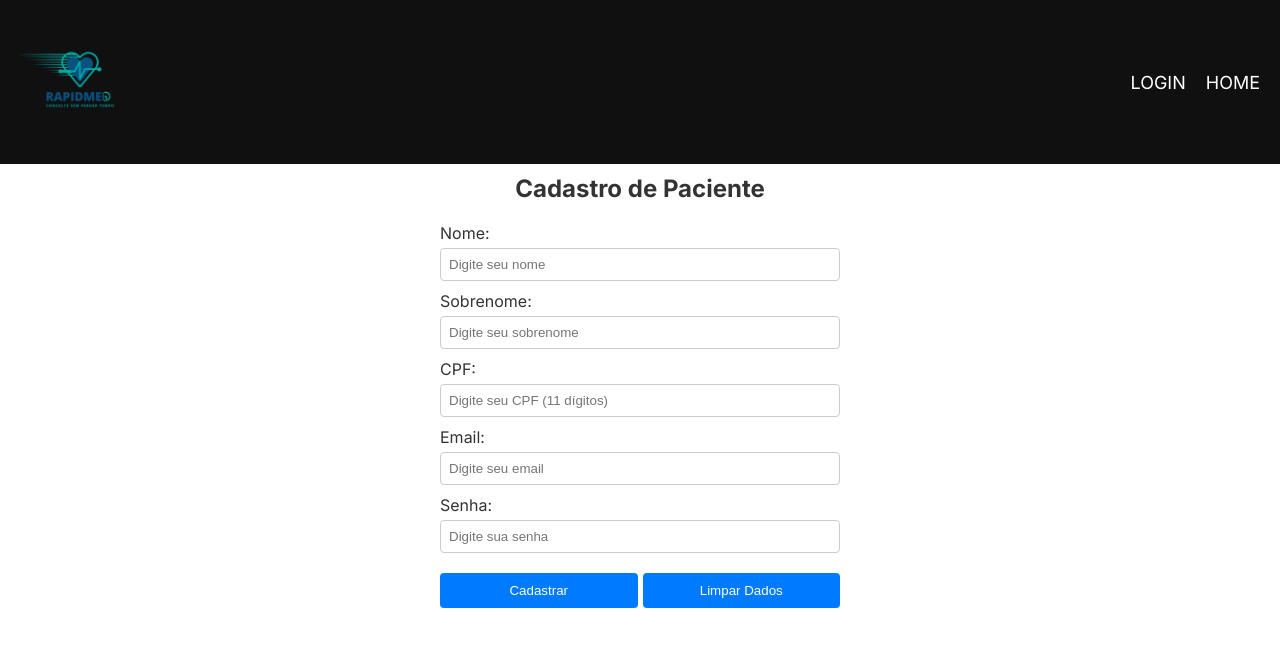
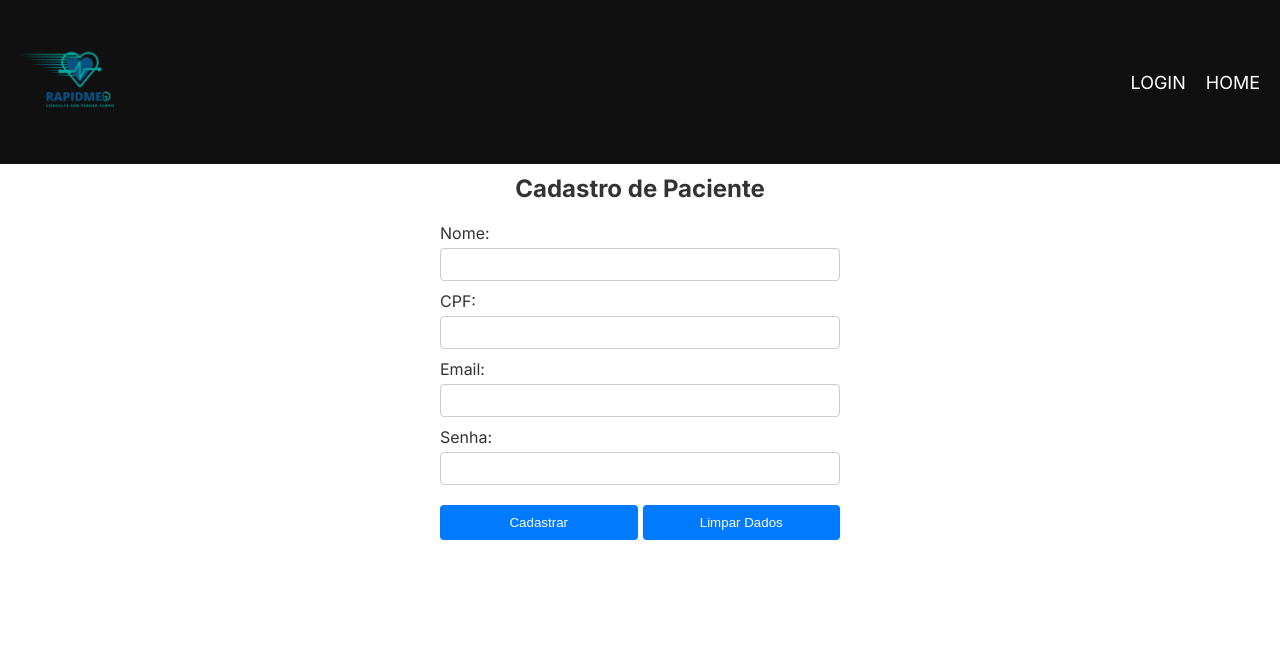
Before and after one commit to vcamargo04/global-solution2, a Next.js app: page /cadastro in a window 1280 px wide. Shown: the top 646 px of the page. Built offline with nearby package versions, Linux system fonts and the light colour scheme.

Commit message:
implementacao da api java metodo post

```diff
--- a/package.json
+++ b/package.json
@@ -9,9 +9,9 @@
     "lint": "next lint"
   },
   "dependencies": {
+    "next": "^14.0.3",
     "react": "^18",
-    "react-dom": "^18",
-    "next": "14.0.3"
+    "react-dom": "^18"
   },
   "devDependencies": {
     "eslint": "^8",
--- a/src/app/cadastro/page.jsx
+++ b/src/app/cadastro/page.jsx
@@ -1,69 +1,69 @@
 "use client";
-import { useState } from 'react';
-import styles from '../../styles/cadastro.module.css';
-import Cabecalho from '../../components/Cabecalho/Cabecalho';
+import { useState } from "react";
+import styles from "../../styles/cadastro.module.css";
+import Cabecalho from "../../components/Cabecalho/Cabecalho";
 
 const Cadastro = () => {
-  const [nome, setNome] = useState('');
-  const [sobrenome, setSobrenome] = useState('');
-  const [cpf, setCpf] = useState('');
-  const [email, setEmail] = useState('');
-  const [senha, setSenha] = useState('');
+  const [cadastroData, setCadastroData] = useState({
+    NM_PACIENTE: "",
+    cpf: "",
+    USER_NAME: "",
+    senha: "",
+  });
+
+  const handleChange = (e, field) => {
+    const value = e.target.value;
+    setCadastroData((prevCadastroData) => ({
+      ...prevCadastroData,
+      [field]: value,
+    }));
+  };
 
   const cadastrar = async () => {
-    if (!nome || !sobrenome || !cpf || !email || !senha) {
-      alert('Todos os campos são obrigatórios.');
+    if (
+      !cadastroData.NM_PACIENTE ||
+      !cadastroData.cpf ||
+      !cadastroData.USER_NAME ||
+      !cadastroData.senha
+    ) {
+      alert("Todos os campos são obrigatórios.");
       return;
     }
 
-    if (!/^\d+$/.test(cpf) || cpf.length !== 11) {
-      alert('CPF inválido. Deve conter apenas números e ter 11 caracteres.');
+    // Corrigir referência para cpf e nome+sobrenome
+    if (!/^\d+$/.test(cadastroData.cpf) || cadastroData.cpf.length !== 11) {
+      alert("CPF inválido. Deve conter apenas números e ter 11 caracteres.");
       return;
     }
 
     try {
-      const response = await fetch('/api/cadastro', {
-        method: 'POST',
+      const responseCadastro = await fetch("http://127.0.0.1:8080/paciente", {
+        method: "POST",
         headers: {
-          'Content-Type': 'application/json',
+          "Content-Type": "application/json",
         },
-        body: JSON.stringify({ nome, sobrenome, cpf, email, senha }),
+        body: JSON.stringify(cadastroData),
       });
 
-      if (!response.ok) {
-
-        throw new Error(`Erro no servidor: ${response.status}`);
-      }
-
-      const contentType = response.headers.get('content-type');
-      if (!contentType || !contentType.includes('application/json')) {
-
-        throw new Error('Resposta do servidor não é um JSON válido');
-      }
-
-      const data = await response.json();
-
-      if (data) {
-        alert('Cadastro realizado com sucesso!');
+      if (responseCadastro.ok) {
+        alert("Cadastro realizado com sucesso!");
         limparCampos();
       } else {
-        alert('Ocorreu um erro durante o cadastro. Tente novamente mais tarde.');
+        alert(
+          "Erro ao cadastrar paciente. Verifique os dados e tente novamente."
+        );
       }
     } catch (error) {
-      console.error('Erro no cadastro:', error);
-      alert('Ocorreu um erro durante o cadastro. Tente novamente mais tarde.');
+      console.error("Erro ao fazer a requisição:", error);
+      alert("Erro ao realizar a operação. Tente novamente mais tarde.");
     }
   };
 
   const limparCampos = () => {
-    setNome('');
-    setSobrenome('');
-    setCpf('');
-    setEmail('');
-    setSenha('');
+    setCadastroData({ NM_PACIENTE: "", cpf: "", USER_NAME: "", senha: "" });
   };
 
-  const currentPath = '/cadastro';
+  const currentPath = "/cadastro";
 
   return (
     <main>
@@ -72,26 +72,58 @@ const Cadastro = () => {
       <div className={styles.container}>
         <h1 className={styles.title}>Cadastro de Paciente</h1>
         <form className={styles.form}>
-          <label className={styles.label} htmlFor="nome">Nome:</label>
-          <input className={styles.input} type="text" id="nome" value={nome} onChange={(e) => setNome(e.target.value)} placeholder="Digite seu nome" required />
+          <label className={styles.label} htmlFor="nome">
+            Nome:
+          </label>
+          <input
+            className={styles.input}
+            type="text"
+            id="NM_PACIENTE"
+            value={cadastroData.NM_PACIENTE}
+            onChange={(e) => handleChange(e, "NM_PACIENTE")}
+          />
 
-          <label className={styles.label} htmlFor="sobrenome">Sobrenome:</label>
-          <input className={styles.input} type="text" id="sobrenome" value={sobrenome} onChange={(e) => setSobrenome(e.target.value)} placeholder="Digite seu sobrenome" required />
+          <label className={styles.label} htmlFor="cpf">
+            CPF:
+          </label>
+          <input
+            className={styles.input}
+            type="text"
+            id="cpf"
+            value={cadastroData.cpf}
+            onChange={(e) => handleChange(e, "cpf")}
+          />
 
-          <label className={styles.label} htmlFor="cpf">CPF:</label>
-          <input className={styles.input} type="text" id="cpf" value={cpf} onChange={(e) => setCpf(e.target.value)} placeholder="Digite seu CPF (11 dígitos)" required />
+          <label className={styles.label} htmlFor="email">
+            Email:
+          </label>
+          <input
+            className={styles.input}
+            type="text"
+            id="USER_NAME"
+            value={cadastroData.USER_NAME}
+            onChange={(e) => handleChange(e, "USER_NAME")}
+          />
 
-          <label className={styles.label} htmlFor="email">Email:</label>
-          <input className={styles.input} type="email" id="email" value={email} onChange={(e) => setEmail(e.target.value)} placeholder="Digite seu email" required />
-
-          <label className={styles.label} htmlFor="senha">Senha:</label>
-          <input className={styles.input} type="password" id="senha" value={senha} onChange={(e) => setSenha(e.target.value)} placeholder="Digite sua senha" required />
+          <label className={styles.label} htmlFor="senha">
+            Senha:
+          </label>
+          <input
+            className={styles.input}
+            type="password"
+            id="senha"
+            value={cadastroData.senha}
+            onChange={(e) => handleChange(e, "senha")}
+          />
 
           <div className={styles.buttonContainer}>
             <button className={styles.button} type="button" onClick={cadastrar}>
               Cadastrar
             </button>
-            <button className={styles.button} type="button" onClick={limparCampos}>
+            <button
+              className={styles.button}
+              type="button"
+              onClick={limparCampos}>
               Limpar Dados
             </button>
           </div>
```
Also changed, not shown: 1 other file (tests, documents, lock files or other folders).
